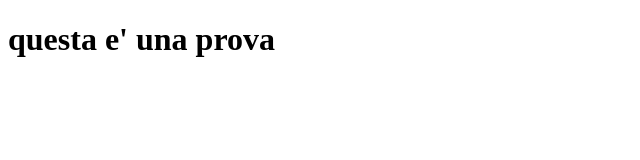
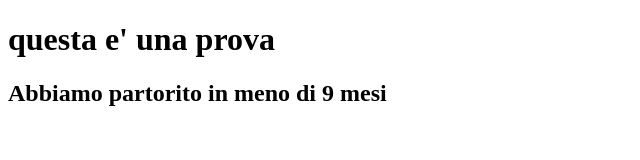
Before and after one commit to elisa95d/Primo-progetto-con-GIT, a plain HTML site: page index.html in a window 1280 px wide. Shown: the whole page, without its empty margins (0-640 px from the left). Drawn offline with Linux system fonts and the light colour scheme.

Commit message:
inserito h2

```diff
--- a/index.html
+++ b/index.html
@@ -8,5 +8,6 @@
 </head>
 <body>
     <h1>questa e' una prova</h1>
+    <h2>Abbiamo partorito in meno di 9 mesi</h2>
 </body>
 </html>
```
